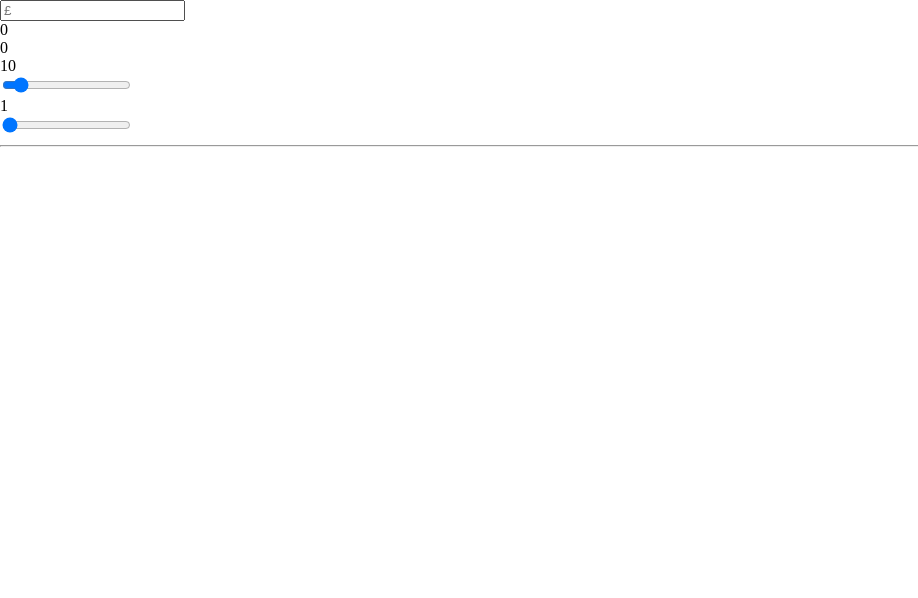
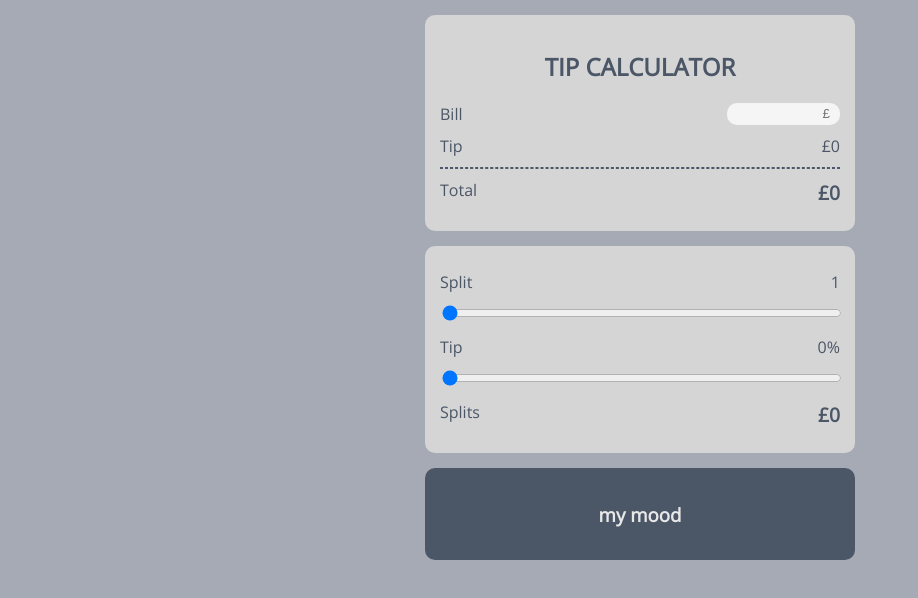
Before and after one commit to NukeTurtle/tipz, a plain HTML site: page index.html in a window 1280 px wide. Shown: the whole page, without its empty margins (0-918 px from the left). Drawn offline with nearby package versions, Linux system fonts and the light colour scheme.

Commit message:
Add files via upload

```diff
--- a/functions.js
+++ b/functions.js
@@ -1,12 +1,20 @@
-const totalBill = total_bill;
-function billCost() {
-    totalBill.innerHTML = bill.value;
+
+tip_percent.oninput = function() {
+    percent_number.innerHTML = this.value;
+    total_tip.innerHTML = (parseFloat(bill.value) * (parseFloat(percent_number.innerHTML) / 100)).toFixed(2);
+    total_bill.innerHTML = (parseFloat(bill.value) + parseFloat(total_tip.innerHTML)).toFixed(2);
+    total_split.innerHTML = parseFloat(total_bill.innerHTML) / parseFloat(split_number.innerHTML).toFixed(2);
+
+    if (parseInt(percent_number.innerHTML) >= 10 && parseInt(percent_number.innerHTML) < 20) {
+        mood_text.innerHTML = `:|`;
+    } else if (parseInt(percent_number.innerHTML) >= 20){
+        mood_text.innerHTML = `:D`;
+    } else {
+        mood_text.innerHTML = `:(`;
+    }
+
 }
 
-tip_percent.oninput = function () {
-    percent_number.innerHTML = this.value;
-}
-
-tip_split.oninput = function () {
+tip_split.oninput = function() {
     split_number.innerHTML = this.value;
 }
--- a/index.html
+++ b/index.html
@@ -4,24 +4,47 @@
     <meta charset="UTF-8">
     <meta http-equiv="X-UA-Compatible" content="IE=edge">
     <meta name="viewport" content="width=device-width, initial-scale=1.0">
+    <link rel="preconnect" href="https://fonts.gstatic.com">
+    <link href="https://fonts.googleapis.com/css2?family=Open+Sans:wght@400&display=swap" rel="stylesheet">
     <link rel="stylesheet" href="style.css">
-    <title>Document</title>
+    <title>Tip Calculator</title>
 </head>
 <body>
     <section id="tip">
-        <input type="text" id="bill" placeholder="£" inputmode="numeric" onkeyup="billCost()">
-        <div id="total_tip">0</div>
-        <div id="total_bill">0</div>
+        <h2>TIP CALCULATOR</h2>
+        <div class="row">
+            <span>Bill</span>
+            <input type="text" id="bill" placeholder="£" inputmode="numeric">
+        </div>
+        <div class="row">
+            <span>Tip</span>
+            <div id="total_tip">0</div>
+        </div>
+        <hr>
+        <div class="row">
+            <span>Total</span>
+            <div id="total_bill">0</div>
+        </div>
     </section>
     <section id="people">
-        <div id="percent_number">10</div>
-        <input type="range" id="tip_percent" min="0" max="100" value="10" onkeyup="tipPercent()">
-        <div id="split_number">1</div>
-        <input type="range" id="tip_split" min="1" max="10" value="1">
-        <hr>
-        <div id="total_split"></div>
+        <div class="row">
+            <span>Split</span>
+            <div id="split_number">1</div>
+        </div>
+        <input type="range" id="tip_split" min="1" max="12" value="1">
+        <div class="row">
+            <span>Tip</span>
+            <div id="percent_number">0</div>
+        </div>
+        <input type="range" id="tip_percent" min="0" max="100" value="0">
+        <div class="row">
+            <span>Splits</span>
+            <div id="total_split">0</div>
+        </div>
     </section>
-    <section id="mood"></section>
+    <section id="mood">
+        <h3 id="mood_text">my mood</h3>
+    </section>
     <script src="functions.js"></script>
 </body>
 </html>
--- a/style.css
+++ b/style.css
@@ -1,15 +1,68 @@
 :root{
-    --blue: #7BA1A6;
-    --brown: #A6882D;
-    --yellow: #F2C744;
-    --golden: #D9B54A;
+    --background: #a5aab4;
+    --frontbackground: #d5d5d5;
+    --white: #f5f5f5;
+    --text: #e8e8e8;
+    --blue: #4b5667;
 }
 :focus{
     outline: none;
 }
 body{
     margin: 0;
+    height: 100vh;
+    overflow: hidden;
+    background: var(--background);
+    color: #4b5667;
+    font-family: 'Open Sans';
 }
-#tip_percent{
-
+section{
+    padding: 15px;
+    margin: 15px auto;
+    width: 400px;
+    background: var(--frontbackground);
+    box-shadow: 5px 5px 5px var(--black);
+    border-radius: 10px;
 }
+section:nth-child(3){
+    background-color: var(--blue);
+    color: var(--white);
+}
+h2, h3{
+    text-align: center;
+    contain: content;
+}
+h3{
+    color: var(--text)
+}
+.row{
+    display: flex;
+    flex-direction: row;
+    justify-content: space-between;
+    margin: 10px 0;
+}
+input{
+    background-color: var(--white);
+    border:hidden;
+    border-radius: 10px;
+    width: 7em;
+    padding: 0 10px;
+    text-align: right;
+}
+hr{
+border: 1px dashed;
+}
+[type=range]{
+    width: 100%;
+    padding: 0;
+}
+#total_bill, #total_split{
+    font-size: 1.2em;
+    font-weight: bold;
+}
+#total_tip::before, #total_bill::before, #total_split::before{
+    content: "£";
+}
+#percent_number::after{
+    content: "%";
+}
```
